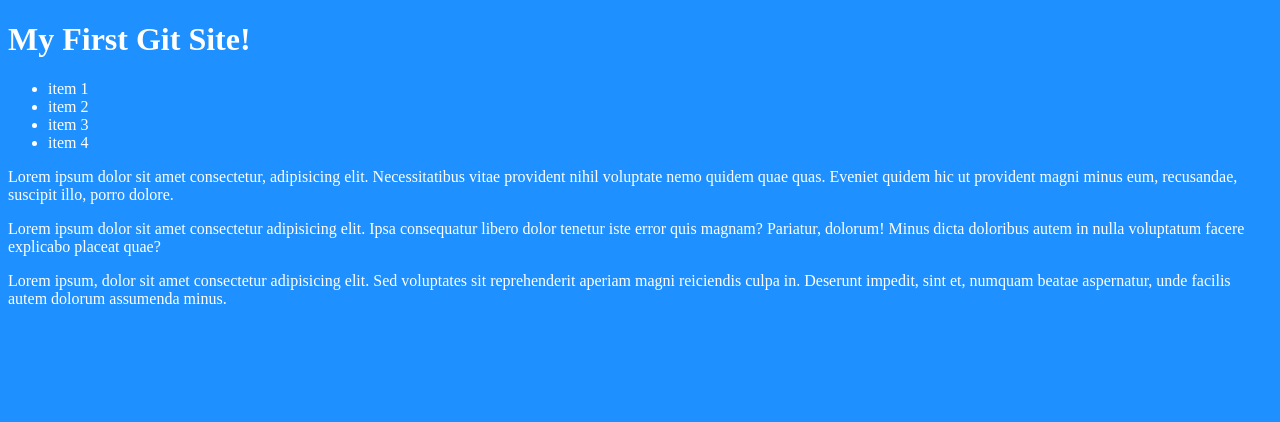
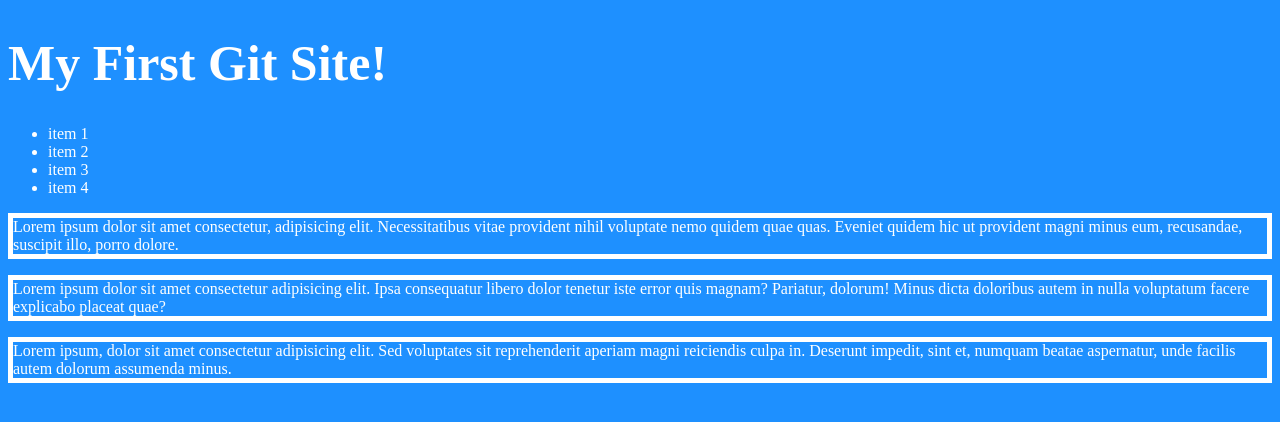
Before and after one commit to Kbruce12/first-repo, a plain HTML site: page index.html in a window 1280 px wide. Drawn offline with Linux system fonts and the light colour scheme.

Commit message:
Adding styles and border

```diff
--- a/style.css
+++ b/style.css
@@ -2,3 +2,11 @@ body {
     background-color: dodgerblue;
     color: white;
 }
+
+p {
+    border: 5px solid white;
+}
+
+h1 {
+    font-size: 50px;
+}
```
